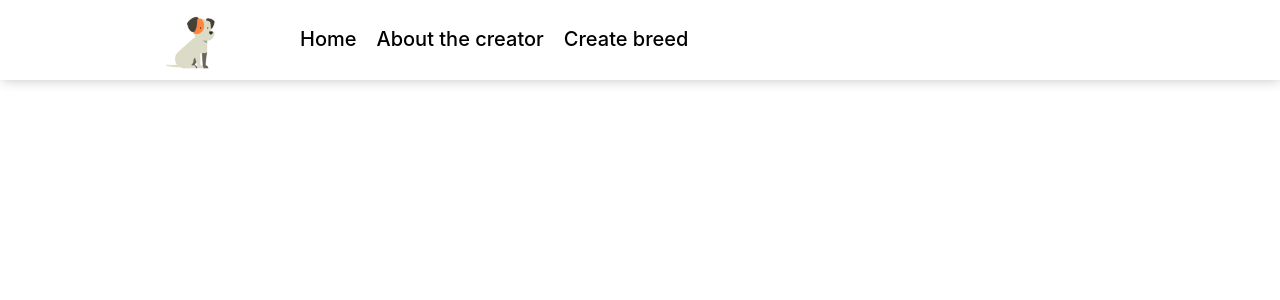
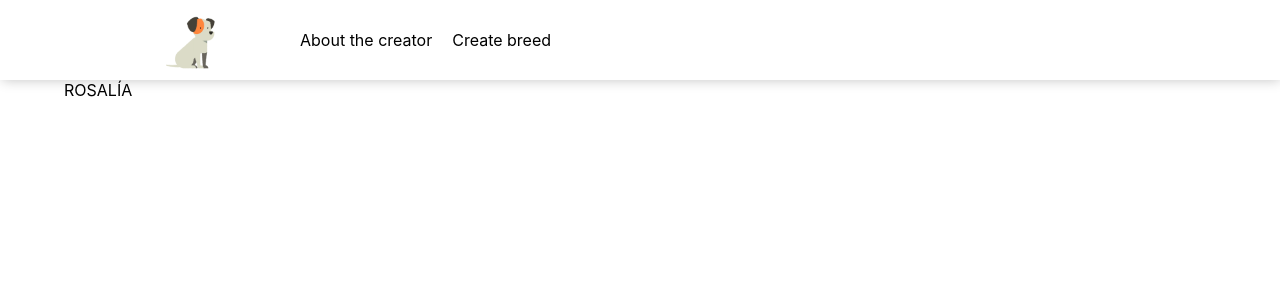
Before and after one commit to EdwardBurgos/dogsapp, a React (Create React App) app in the folder client/: page /about in a window 1280 px wide. Shown: the top 300 px of the page. Built offline with nearby package versions, Linux system fonts and the light colour scheme.

Commit message:
implementing responsive design

```diff
--- a/client/src/App.css
+++ /dev/null
@@ -1,38 +0,0 @@
-.App {
-  text-align: center;
-}
-
-.App-logo {
-  height: 40vmin;
-  pointer-events: none;
-}
-
-@media (prefers-reduced-motion: no-preference) {
-  .App-logo {
-    animation: App-logo-spin infinite 20s linear;
-  }
-}
-
-.App-header {
-  background-color: #282c34;
-  min-height: 100vh;
-  display: flex;
-  flex-direction: column;
-  align-items: center;
-  justify-content: center;
-  font-size: calc(10px + 2vmin);
-  color: white;
-}
-
-.App-link {
-  color: #61dafb;
-}
-
-@keyframes App-logo-spin {
-  from {
-    transform: rotate(0deg);
-  }
-  to {
-    transform: rotate(360deg);
-  }
-}
--- a/client/src/App.js
+++ b/client/src/App.js
@@ -1,4 +1,4 @@
-import './App.css';
+import s from './App.module.css';
 import LandingPage from './components/LandingPage/LandingPage';
 import Home from './components/Home/Home'
 import Detail from './components/Detail/Detail';
@@ -12,10 +12,12 @@ function App() {
   return (
     <div className="App">
       <NavBar/>
+      <div className={s.marginTop}>
       <Route path="/home" component={Home} />
       <Route path="/detail/:id" render={({ match }) => <Detail id={match.params.id} />} />
       <Route path="/create" component={Create} />
       <Route path="/about" component={About}/>
+      </div>
     </div>
   );
 }
--- /dev/null
+++ b/client/src/App.module.css
@@ -0,0 +1,4 @@
+.marginTop {
+  margin-left: 5%;
+  margin-right: 5%;
+}
--- a/client/src/components/Home/Home.jsx
+++ b/client/src/components/Home/Home.jsx
@@ -71,6 +71,7 @@ export default function Home(props) {
   // HTML estructure
   return (
     <div className={s.container}>
+      <h1 className={s.title}>Dog breeds</h1>
       <form className={s.marginTop}>
       <label className={s.label}>Search a breed</label>
         <input className={s.searchInput} id="searchTerm" placeholder="Insert a dog breed" value={searchTerm}
--- a/client/src/components/Home/Home.module.css
+++ b/client/src/components/Home/Home.module.css
@@ -76,3 +76,8 @@
         border: 1px solid transparent;
 
 }
+
+
+.title {
+    font-weight: 400;
+}
--- a/client/src/components/NavBar/NavBar.jsx
+++ b/client/src/components/NavBar/NavBar.jsx
@@ -6,10 +6,10 @@ import logo from '../../img/logo.gif';
 export default function NavBar() {
   return (
       <div className={s.navbar}>
-      <NavLink to="/home" className={s.enlace}><p className={s.section}>Home</p></NavLink>
+      <NavLink to="/home" className={s.enlace}><img src={logo} className={s.logo} alt="Cute dog"></img></NavLink>
       <NavLink to="/about" className={s.enlace}><p className={s.section}>About the creator</p></NavLink>
       <NavLink to="/create" className={s.enlace}><p className={s.section}>Create breed</p></NavLink>
-      <img src={logo} className={s.logo} alt="Cute dog"></img>
+
       </div>
     // <div className={s.card}>
     //   <p className={s.title}>{name}</p>
--- a/client/src/components/NavBar/NavBar.module.css
+++ b/client/src/components/NavBar/NavBar.module.css
@@ -6,7 +6,7 @@
 }
 
 .navbar {
-    display: block;
+    display: flex;
     width: 100%;
     box-sizing: border-box;
     padding-left: 300px;
@@ -16,16 +16,15 @@
         border-bottom: 1px;
         box-shadow: 1px 1px 12px -1px rgb(0 0 0 / 24%);
         -webkit-box-shadow: 1px 1px 12px -1px rgb(0 0 0 / 24%);
-        position: fixed;
         top:0 ;
+        align-items: center;
 }
 
 .section {
     float: left;
-    font-size: 1.25rem;
+    font-size: 1rem;
     margin-right: 20px;
-    margin-top: 26.8px;
-    font-weight: 500;
+    font-weight: 400;
 }
 
 .enlace, .enlace a, .enlace a:link, .enlace a:focus, .enlace a:disabled, .enlace a:visited, .enlace a:active {
@@ -34,8 +33,8 @@
 }
 
 .section:hover {
+    font-weight: 400;
     font-size: 1.5rem;
-    vertical-align: middle;
 }
 
 @media only screen and (max-width: 768px) {
```
